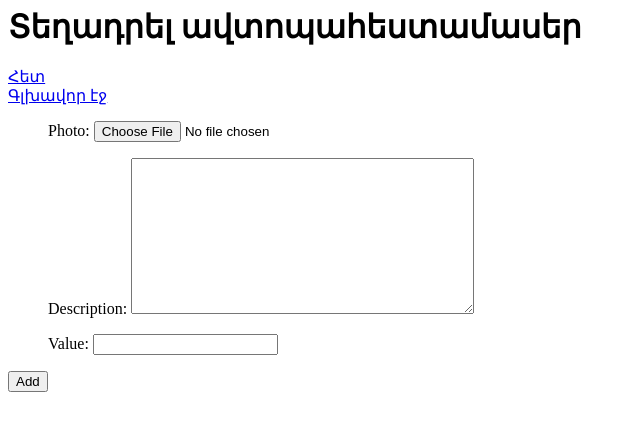
After one commit to arammartirosyan1/fusion, a Django app: page /add_car_parts in a window 1280 px wide. The commit adds this page. Shown: the top 431 px of the page, without its empty margins (0-640 px from the left). Run offline with Django 4.2, Linux system fonts and the light colour scheme; the visitor is signed in with stand-in values (Sample User, id 1).

Commit message:
car_parts, add_car_parts

```diff
--- a/main/admin.py
+++ b/main/admin.py
@@ -1,5 +1,5 @@
 from django.contrib import admin
-from .models import Cars, CarsImage, AddCar, AddCarImage
+from .models import Cars, CarsImage, AddCar, AddCarImage, CarParts
 
 
 class CarsImageAdmin(admin.StackedInline):
@@ -21,3 +21,4 @@ class CarsImageAdmin(admin.ModelAdmin):
 
 admin.site.register(AddCar)
 admin.site.register(AddCarImage)
+admin.site.register(CarParts)
--- a/main/forms.py
+++ b/main/forms.py
@@ -2,9 +2,16 @@ from django import forms
 from django.forms import ModelForm
 from django.contrib.auth.forms import UserCreationForm
 from django.contrib.auth.models import User
+from .models import CarParts
 
 
 class UserForm(UserCreationForm):
     class Meta:
         model = User
         fields = ['username', 'email', 'password1', 'password2']
+
+
+class CarPartsAddForm(ModelForm):
+    class Meta:
+        model = CarParts
+        fields = ('photo', 'description', 'value')
--- a/main/models.py
+++ b/main/models.py
@@ -32,3 +32,12 @@ class AddCarImage(models.Model):
 
     def __str__(self):
         return self.post.title
+
+
+class CarParts(models.Model):
+    photo = models.ImageField(upload_to='car_parts')
+    description = models.TextField()
+    value = models.CharField(max_length=20)
+
+    def __str__(self):
+        return self.value
--- /dev/null
+++ b/main/templates/main/add_car_parts.html
@@ -0,0 +1,14 @@
+<h1>Տեղադրել ավտոպահեստամասեր</h1>
+
+<a href="{% url 'car_parts' %}">Հետ</a>
+<br>
+<a href="{% url 'home' %}">Գլխավոր էջ</a>
+
+
+<form action="{% url 'add_car_parts' %}" method="post" enctype="multipart/form-data">
+    <ul>
+     {% csrf_token %}
+        {{ form.as_p }}
+    </ul>
+    <button>Add</button>
+</form>
--- a/main/templates/main/home.html
+++ b/main/templates/main/home.html
@@ -1 +1,5 @@
 <a href="{% url 'add_car' %}">Տեղադրել մեքենա</a>
+<br>
+<a href="{% url 'add_car_parts' %}">Տեղադրել ավտոպահեստամաս</a>
+<br>
+<a href="{% url 'index' %}">Դուրս գալ</a>
--- a/main/templates/main/index.html
+++ b/main/templates/main/index.html
@@ -2,6 +2,8 @@
 
 <a href="{% url 'cars' %}">Վաճառքի մեքենաներ</a>
 <br>
+<a href="{% url 'car_parts' %}">Վաճառքի ավտոպահեստամասեր</a>
+<br>
 <a href="{% url 'login_user' %}">Մուտք</a>
 <br>
 <a href="{% url 'register' %}">Գրանցվել</a>
--- a/main/urls.py
+++ b/main/urls.py
@@ -10,5 +10,7 @@ urlpatterns = [
     path('login_user', views.login_user, name='login_user'),
     path('logout_user', views.logout_user, name='logout_user'),
     path('home', views.home, name='home'),
+    path('car_parts', views.car_parts, name='car_parts'),
+    path('add_car_parts', views.add_car_parts, name='add_car_parts'),
 
 ]
--- a/main/views.py
+++ b/main/views.py
@@ -1,6 +1,6 @@
 from django.shortcuts import render, get_object_or_404, redirect
-from .models import Cars, CarsImage, AddCar, AddCarImage
-from .forms import UserForm
+from .models import Cars, CarsImage, AddCar, AddCarImage, CarParts
+from .forms import UserForm, CarPartsAddForm
 from django.contrib.auth import authenticate, login, logout
 from django.contrib.auth.decorators import login_required
 
@@ -75,3 +75,19 @@ def logout_user(request):
 @login_required(login_url='login_user')
 def home(request):
     return render(request, 'main/home.html')
+
+
+def car_parts(request):
+    posts = CarParts.objects.all()
+    return render(request, 'main/car_parts.html', {'posts': posts})
+
+
+@login_required(login_url='login_user')
+def add_car_parts(request):
+    if request.method == 'POST':
+        form = CarPartsAddForm(request.POST, request.FILES)
+        if form.is_valid():
+            form.save()
+            return redirect('car_parts')
+    form = CarPartsAddForm()
+    return render(request, 'main/add_car_parts.html', {'form': form})
```
Also changed, not shown: main/templates/main/car_parts.html (added, +13 -0 lines).
